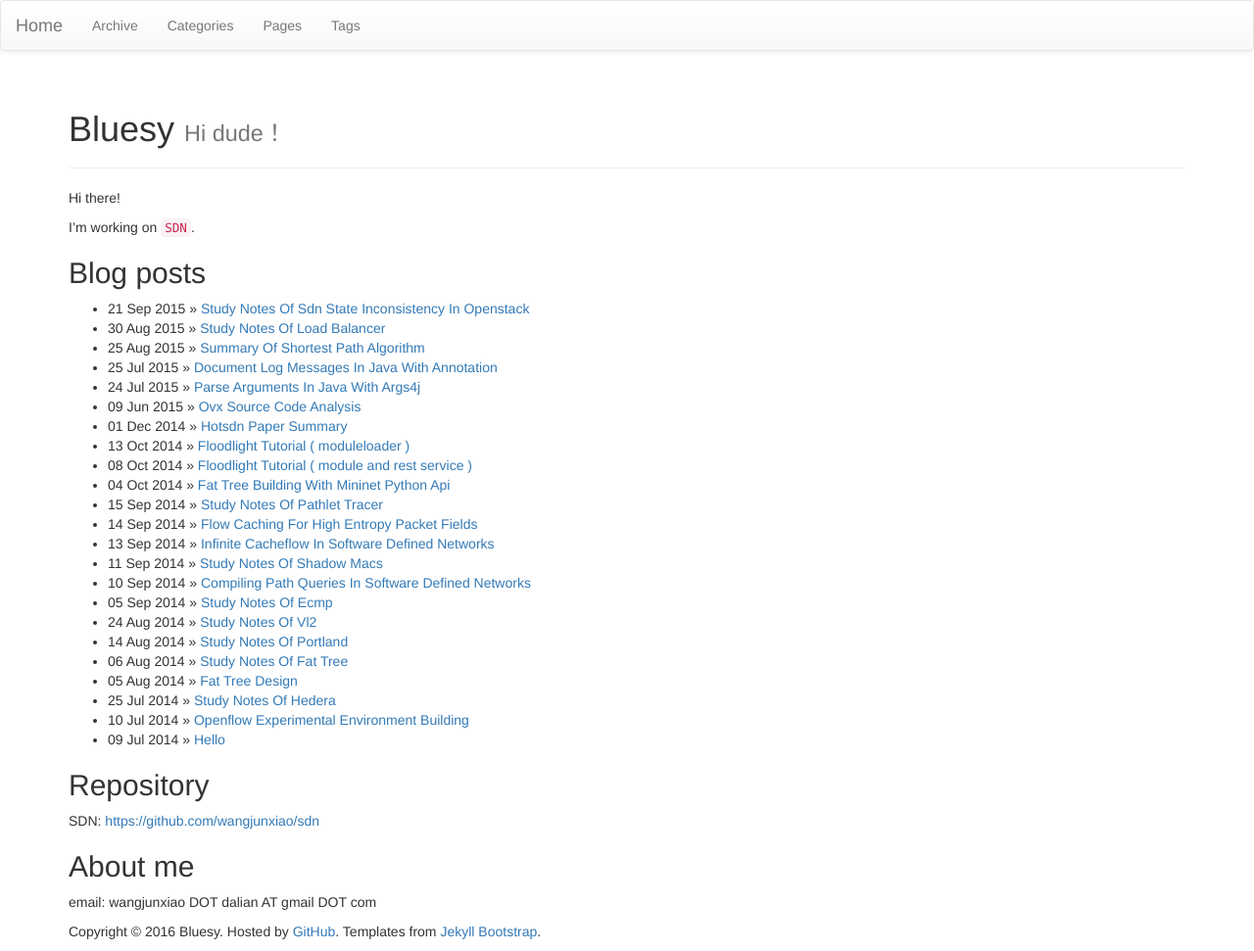
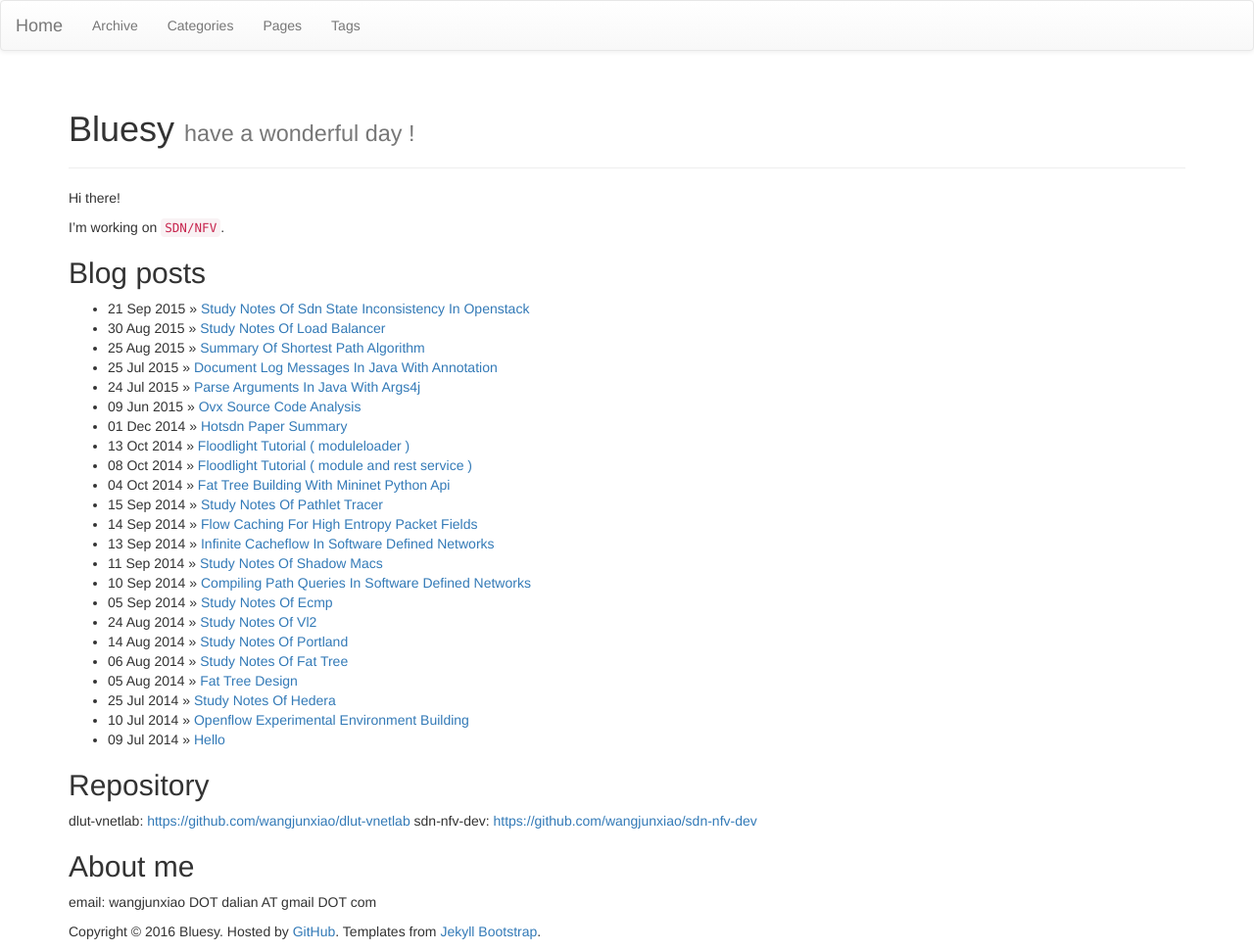
Before and after one commit to wangjunxiao/wangjunxiao.github.io, a Jekyll site: the page built from index.md, in a window 1280 px wide. Shown: the whole page at 98% size. Built offline with Jekyll 4.4.1, drawn with Linux system fonts in a browser that asks for light colours; nearby versions of some CDN libraries; library files that are not in the unit come from our copies.

Commit message:
update index.md

```diff
--- a/index.md
+++ b/index.md
@@ -1,13 +1,13 @@
 ---
 layout: page
 title: Bluesy
-tagline: Hi dude！
+tagline: have a wonderful day !
 ---
 {% include JB/setup %}
 
 Hi there!
 
-I'm working on `SDN`.
+I'm working on `SDN/NFV`.
 
 ## Blog posts
 
@@ -19,7 +19,8 @@ I'm working on `SDN`.
 
 ## Repository
 
-SDN: [https://github.com/wangjunxiao/sdn][1]
+dlut-vnetlab: [https://github.com/wangjunxiao/dlut-vnetlab][1]
+sdn-nfv-dev: [https://github.com/wangjunxiao/sdn-nfv-dev][2]
 
 ## About me
 
@@ -27,4 +28,5 @@ email: wangjunxiao DOT dalian AT gmail DOT com
 
 
 
-[1]: https://github.com/wangjunxiao/sdn    "SDN"
+[1]: https://github.com/wangjunxiao/dlut-vnetlab    "dlut-vnetlab"
+[2]: https://github.com/wangjunxiao/sdn-nfv-dev		"sdn-nfv-dev"
```
